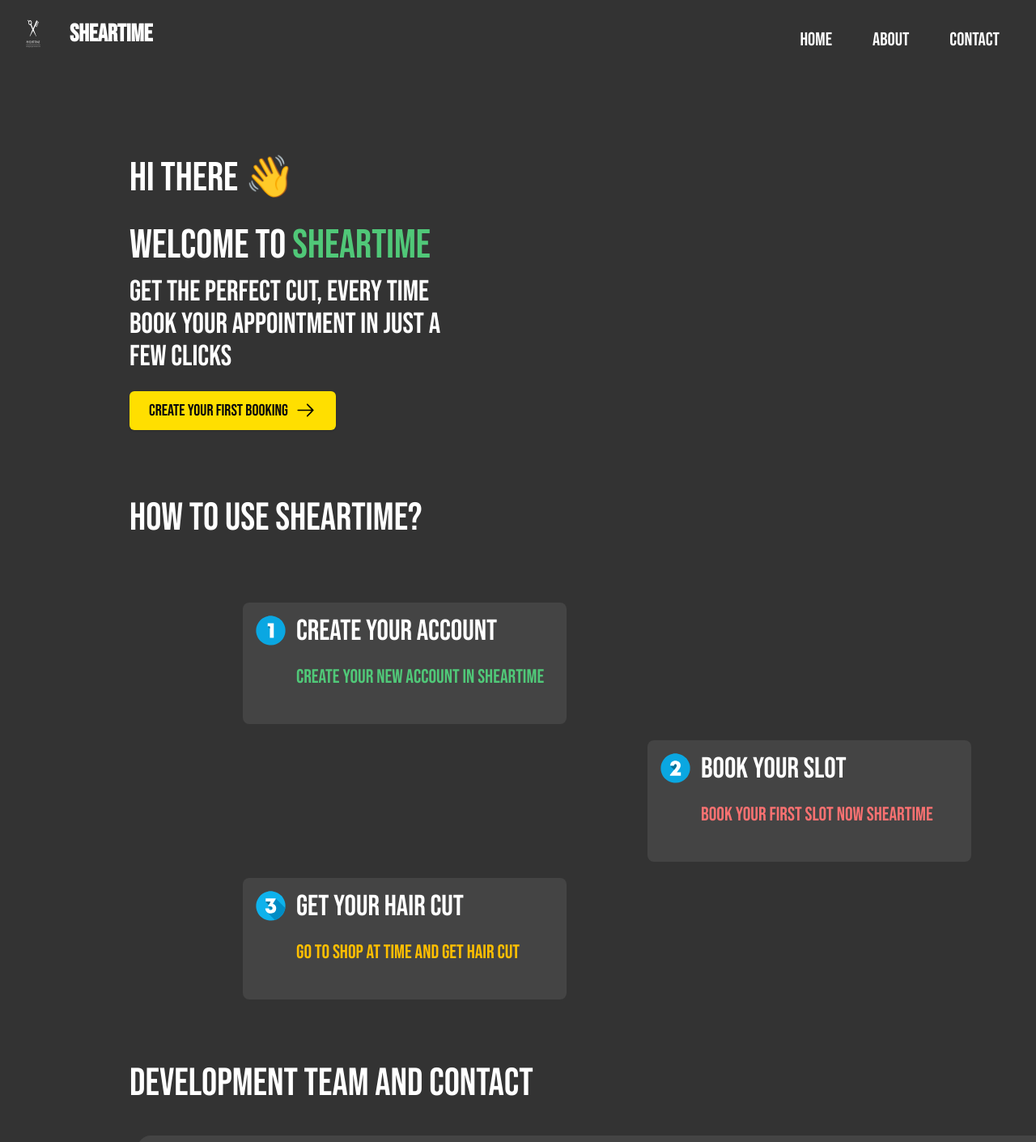
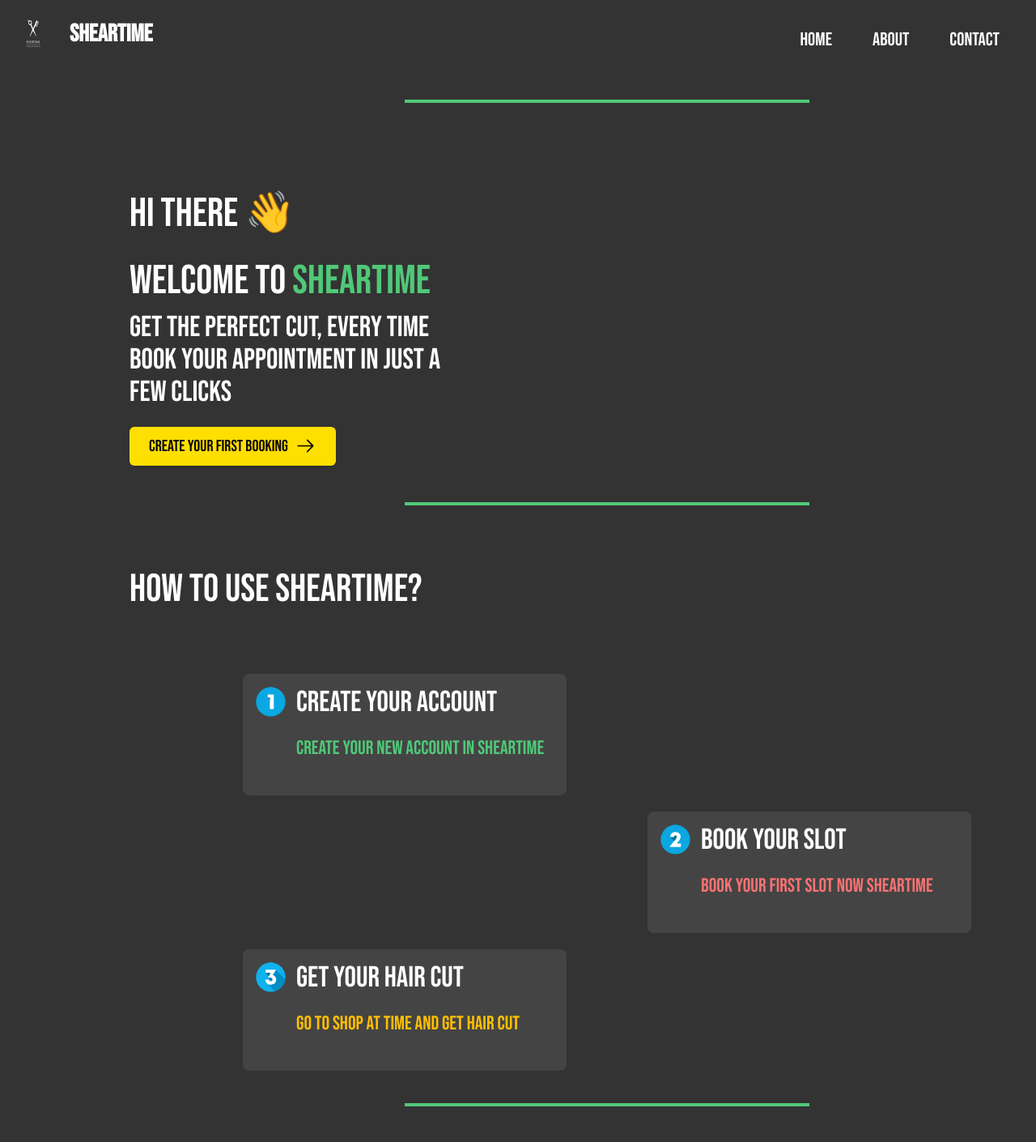
Before and after one commit to NAVIN0507/sheartime, a Next.js app: page / in a window 1280 px wide. Shown: the top 1410 px of the page at 81% size. Built offline with nearby package versions, Linux system fonts and the light colour scheme.

Commit message:
Added Line

```diff
--- a/app/globals.css
+++ b/app/globals.css
@@ -180,5 +180,5 @@ body {
   }
 }
 .line{
-  @apply w-[500px] ml-20 border-2
+  @apply w-[500px]  border-2 items-center justify-center ml-[500px] mt-10 border-green-1
 }
--- a/app/page.tsx
+++ b/app/page.tsx
@@ -11,17 +11,19 @@ export default function Home() {
    <section className="flex flex-col">
     <div className="flex flex-col">
       <Navbar/>
+       <div className="line" />
       <div className="flex items-center">
 
         <HeroCard/>
       </div>
-
+     <div className="line" />
       <h1 className="guide-title">How to use ShearTime?</h1>
       <div className="grid grid-rows-1">
         <Guidecard imageUrl="/icons/1.svg" title="Create your Account" des="Create your new account in ShearTime" className="text-green-1 ml-[300px] mt-20"/>
         <Guidecard imageUrl="/icons/2.svg" title="Book Your Slot" des="Book your first slot now ShearTime" className="ml-[800px] mt-5 text-red-400 "/>
         <Guidecard imageUrl="/icons/3.svg" title="Get your Hair Cut" des="Go to shop at time and get hair cut" className="text-secondry-1 ml-[300px] mt-5"/>
       </div>
+      <div className="line" />
       <div>
         <h1 className={cn("guide-title" , 'text-green-4')}>Development Team and Contact</h1>
         <Testimonial/>
```
Also changed, not shown: components/HeroCard.tsx (+1 -7 lines).
